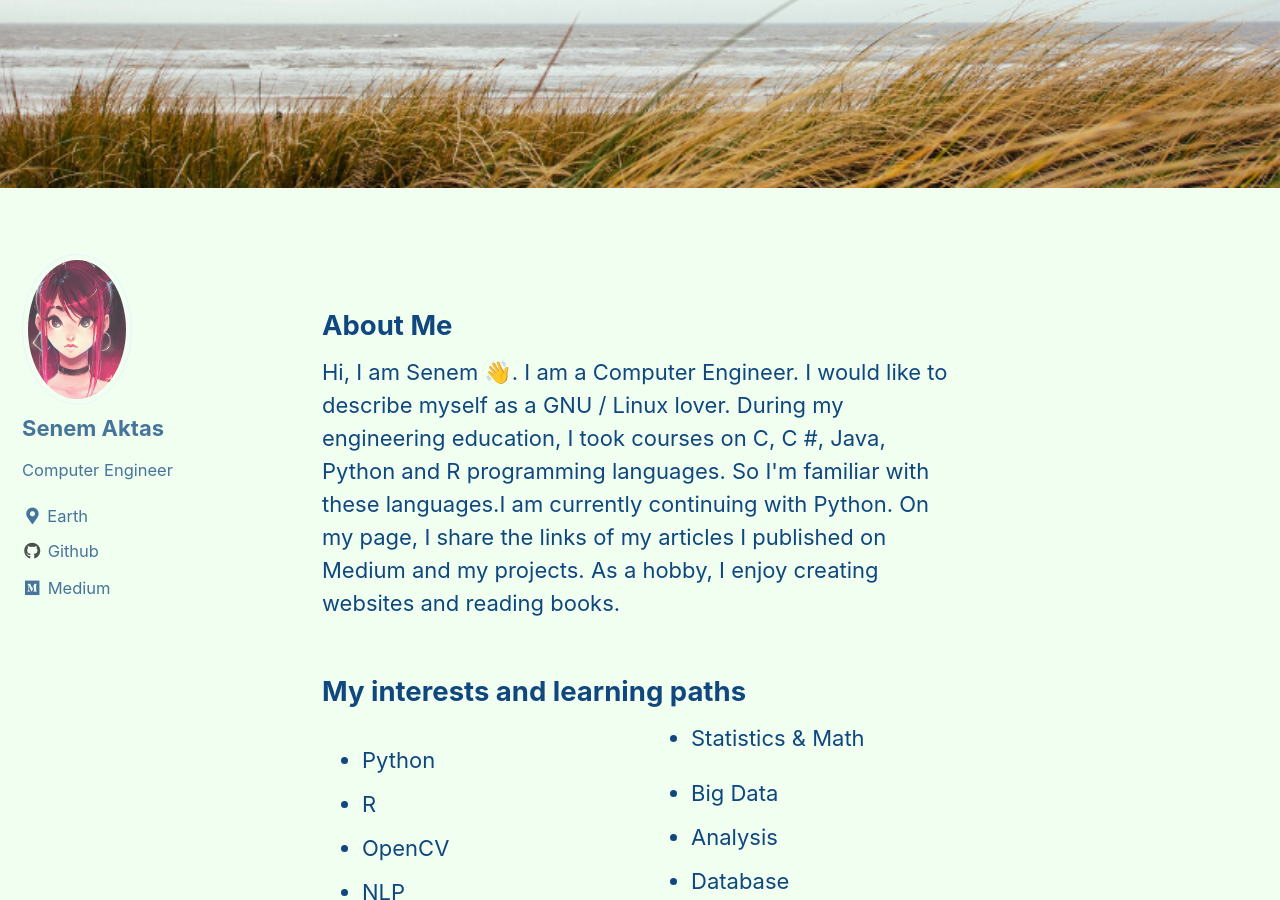
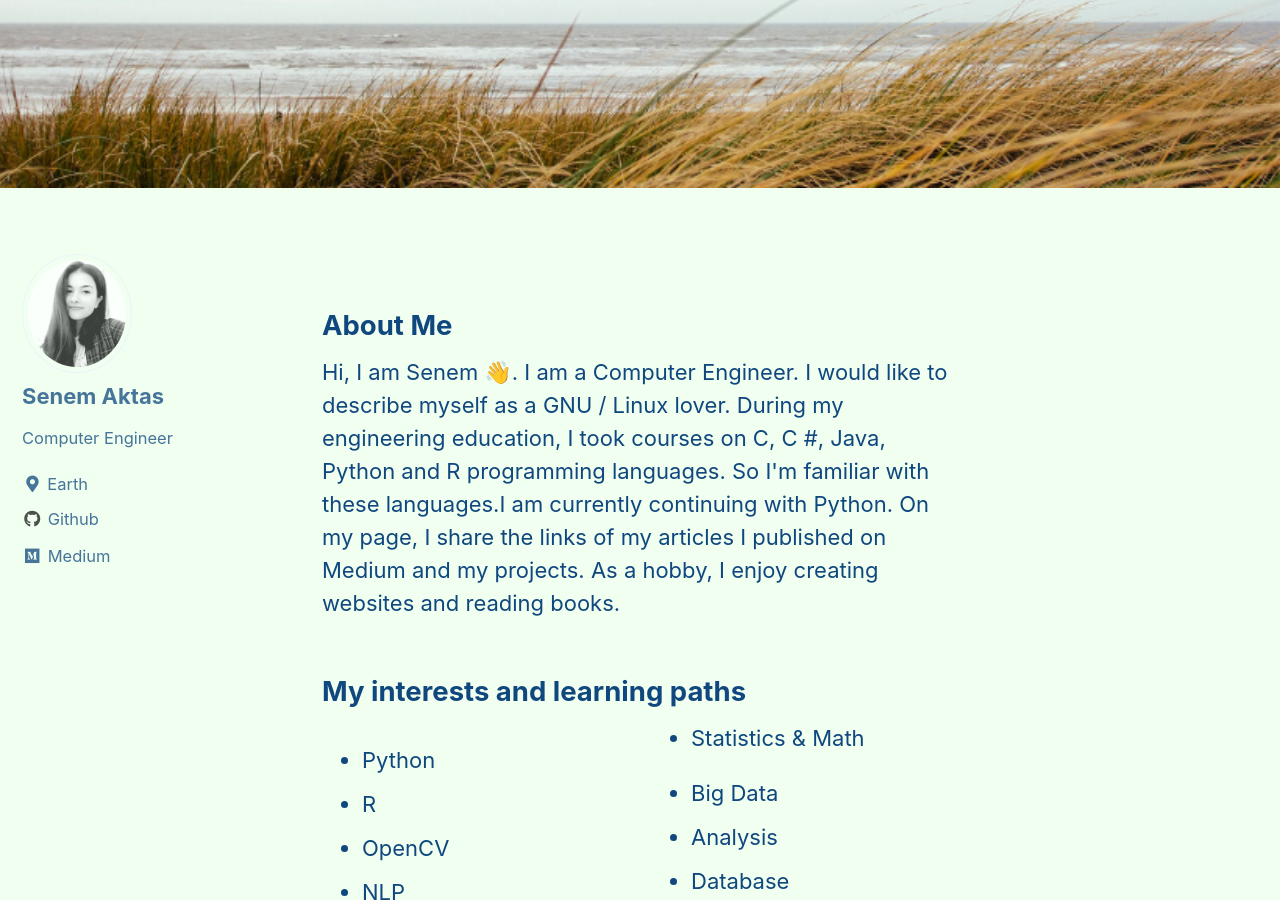
Before and after one commit to senemaktas/senemaktas.github.io, a Jekyll site: the page built from index.html, in a window 1280 px wide and 900 px high, scrolled down 388 px. Built offline with Jekyll 4.4.1, drawn with Linux system fonts in a browser that asks for light colours; cached includes are drawn as plain includes; the list of posts is cut into pages by our own code.

Commit message:
Update _config.yml

```diff
--- a/_config.yml
+++ b/_config.yml
@@ -94,7 +94,7 @@
 # Site Author
 author:
   name             : "Senem Aktas"
-  avatar           : "/images/profilehtml.png" # path of avatar image, e.g. "/assets/images/bio-photo.jpg"
+  avatar           : "/images/profilPic.jpg" # path of avatar image, e.g. "/assets/images/bio-photo.jpg"
   bio              : "Computer Engineer"
   location         : "Earth"
   email            :
```
